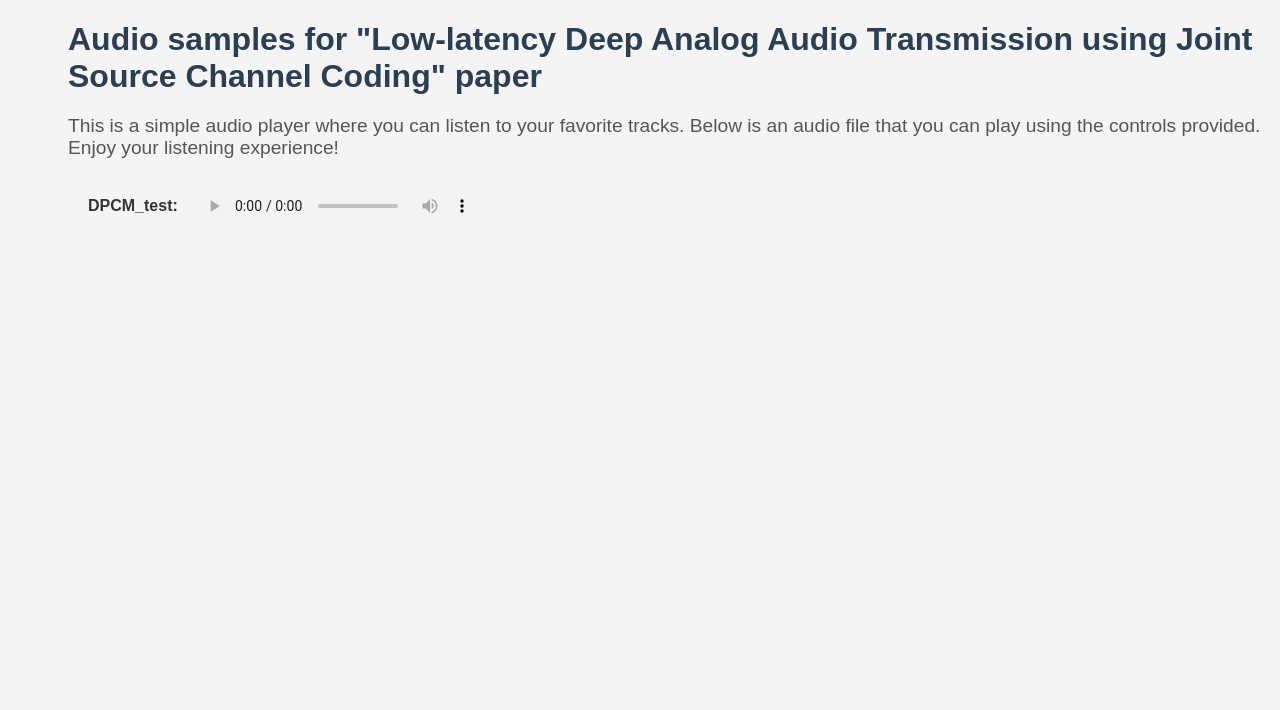
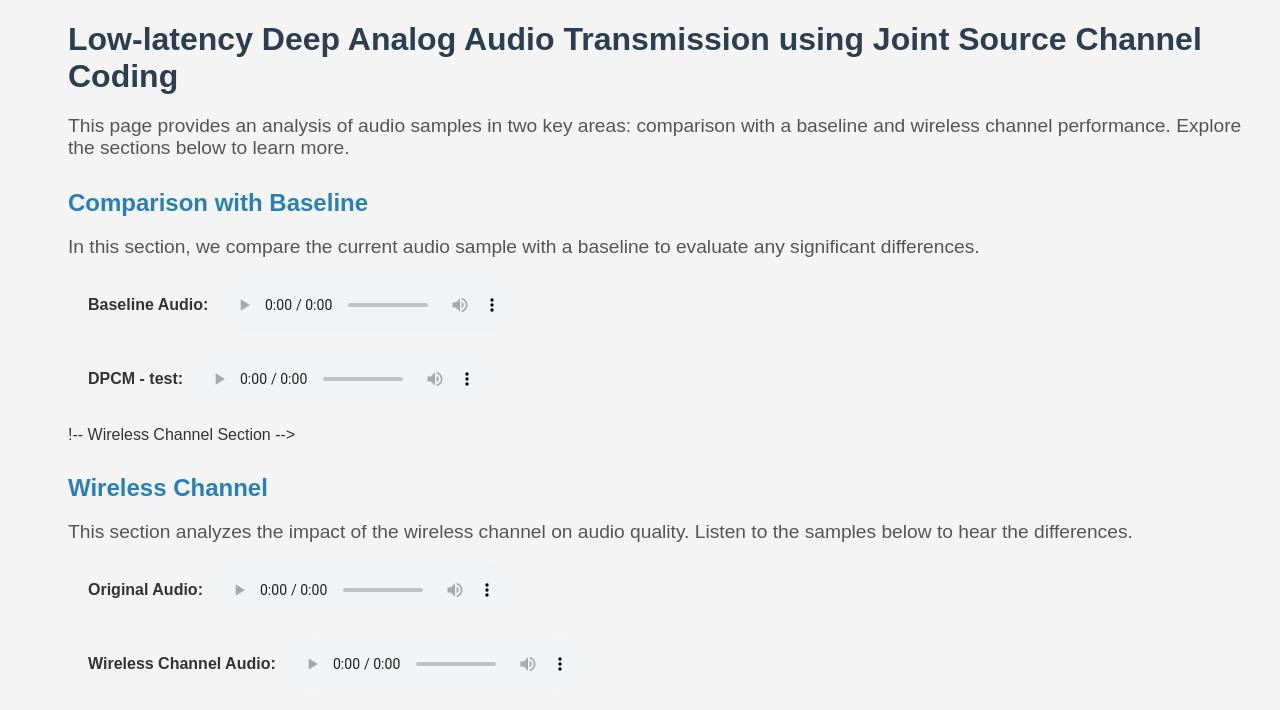
Before and after one commit to MohammadBokaei/Low-Latency-Speech-Transmission, a plain HTML site: page index.html in a window 1280 px wide. Drawn offline with Linux system fonts and the light colour scheme.

Commit message:
Update index.html

```diff
--- a/index.html
+++ b/index.html
@@ -18,6 +18,12 @@
             color: #2c3e50; /* Darker blue color */
             margin-bottom: 10px; /* Space between header and description */
         }
+        h2 {
+            font-size: 1.5em;
+            color: #2980b9; /* Medium blue color */
+            margin-top: 30px;
+            margin-bottom: 10px;
+        }
         /* Styling for the description */
         p.description {
             font-size: 1.2em; /* Slightly larger text */
@@ -37,16 +43,52 @@
     </style>
 </head>
 <body>
-    <h1>Audio samples for "Low-latency Deep Analog Audio Transmission using Joint Source Channel Coding" paper</h1>
+    <h1>Low-latency Deep Analog Audio Transmission using Joint Source Channel Coding</h1>
     <p class="description">
-        This is a simple audio player where you can listen to your favorite tracks. Below is an audio file that you can play using the controls provided. Enjoy your listening experience!
+        This page provides an analysis of audio samples in two key areas: comparison with a baseline and wireless channel performance. Explore the sections below to learn more.
+    </p>
+    <!-- Comparison with Baseline Section -->
+    <section>
+        <h2>Comparison with Baseline</h2>
+        <p class="description">
+            In this section, we compare the current audio sample with a baseline to evaluate any significant differences.
         </p>
         <div class="audio-container">
-        <span class="audio-title"> DPCM_test:</span>
+            <span class="audio-title">Baseline Audio:</span>
             <audio controls>
                 <source src="https://raw.githubusercontent.com/MohammadBokaei/Low-Latency-Speech-Transmission/main/DPCM_latency_2ms_R_1.wav" type="audio/wav">
                 Your browser does not support the audio element.
             </audio>
         </div>
+        <div class="audio-container">
+            <span class="audio-title">DPCM - test:</span>
+            <audio controls>
+                <source src="https://raw.githubusercontent.com/MohammadBokaei/Low-Latency-Speech-Transmission/main/DPCM_latency_2ms_R_1.wav" type="audio/wav">
+                Your browser does not support the audio element.
+            </audio>
+        </div>
+    </section>
+
+    !-- Wireless Channel Section -->
+    <section>
+        <h2>Wireless Channel</h2>
+        <p class="description">
+            This section analyzes the impact of the wireless channel on audio quality. Listen to the samples below to hear the differences.
+        </p>
+        <div class="audio-container">
+            <span class="audio-title">Original Audio:</span>
+            <audio controls>
+                <source src="https://raw.githubusercontent.com/MohammadBokaei/Low-Latency-Speech-Transmission/main/DPCM_latency_2ms_R_1.wav" type="audio/wav">
+                Your browser does not support the audio element.
+            </audio>
+        </div>
+        <div class="audio-container">
+            <span class="audio-title">Wireless Channel Audio:</span>
+            <audio controls>
+                <source src="https://raw.githubusercontent.com/MohammadBokaei/Low-Latency-Speech-Transmission/main/DPCM_latency_2ms_R_1.wav" type="audio/wav">
+                Your browser does not support the audio element.
+            </audio>
+        </div>
+    </section>
 </body>
 </html>
```
Lines whose indentation alone changed are shown as unchanged.
